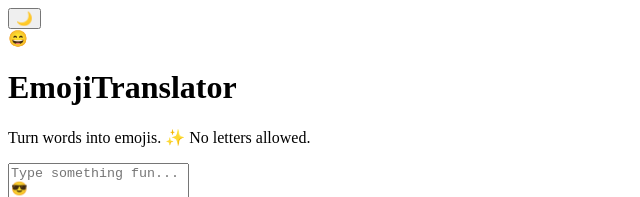
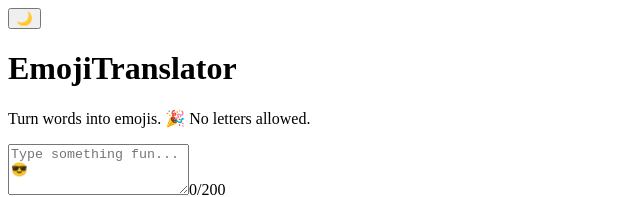
Before and after one commit to SHABNAMAHMADII/emoji-translator, a React (Vite) app: page / in a window 1280 px wide. Shown: the top 197 px of the page, without its empty margins (0-640 px from the left). Built offline with nearby package versions, Linux system fonts and the light colour scheme; no server answers; the HTML template or start-up script is replaced by a standard one.

Commit message:
Update Header.jsx

```diff
--- a/src/components/Header.jsx
+++ b/src/components/Header.jsx
@@ -3,15 +3,12 @@
 function Header() {
   return (
     <header className="text-center mb-8 sm:mb-12">
-      <div className="flex items-center justify-center gap-3 mb-2">
-        <span className="text-5xl animate-float">😄</span>
-        <h1 className="text-4xl sm:text-5xl font-extrabold">
-          <span className="text-coral">Emoji</span>
-          <span className="text-teal">Translator</span>
-        </h1>
-      </div>
-      <p className="text-gray-500 text-base sm:text-lg font-medium">
-        Turn words into emojis. ✨ No letters allowed.
+      <h1 className="text-4xl sm:text-5xl font-extrabold">
+        <span className="text-coral dark:text-[#e94560]">Emoji</span>
+        <span className="text-teal dark:text-[#00d2d3]">Translator</span>
+      </h1>
+      <p className="text-gray-500 dark:text-gray-400 text-base sm:text-lg font-medium">
+        Turn words into emojis. 🎉 No letters allowed.
       </p>
     </header>
   );
```
